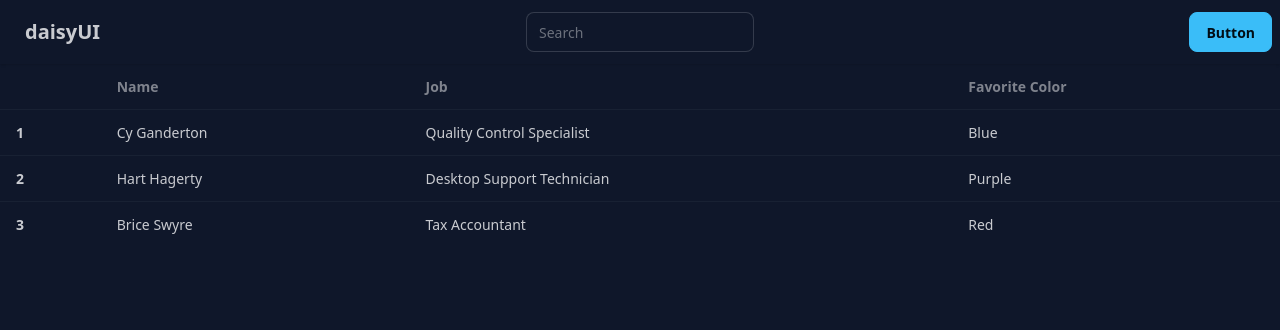
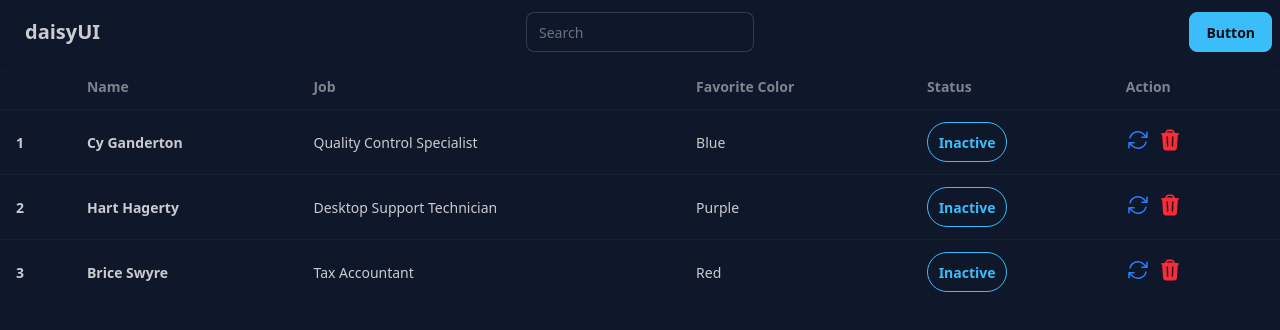
Before and after one commit to Affsyamf/crud1, a React (Vite) app: page / in a window 1280 px wide. Shown: the top 330 px of the page. Built offline with nearby package versions, Linux system fonts and the light colour scheme.

Commit message:
icon action

```diff
--- a/package.json
+++ b/package.json
@@ -10,6 +10,7 @@
     "preview": "vite preview"
   },
   "dependencies": {
+    "@heroicons/react": "^2.2.0",
     "@tailwindcss/vite": "^4.1.14",
     "react": "^19.1.1",
     "react-dom": "^19.1.1",
--- a/src/components/TableList.jsx
+++ b/src/components/TableList.jsx
@@ -1,4 +1,27 @@
+import { ArrowPathIcon, TrashIcon } from '@heroicons/react/24/solid'
+
 export default function TableList() {
+
+    const clients = [{
+        id: 1,
+        name: "Cy Ganderton",
+        job: "Quality Control Specialist",
+        favoriteColor: "Blue"
+    },
+    {
+    id: 2,
+        name: "Hart Hagerty",
+        job: "Desktop Support Technician",
+        favoriteColor: "Purple"
+    },
+    {
+    id: 3,
+        name: "Brice Swyre",
+        job: "Tax Accountant",
+        favoriteColor: "Red"
+    }
+]
+
     return (
         <>
         <div className="overflow-x-auto">
@@ -10,30 +33,36 @@ export default function TableList() {
         <th>Name</th>
         <th>Job</th>
         <th>Favorite Color</th>
+        <th>Status</th>
+        <th>Action</th>
       </tr>
     </thead>
-    <tbody>
+    <tbody className="hover">
       {/* row 1 */}
-      <tr className="hover:bg-base-300">
-        <th>1</th>
-        <td>Cy Ganderton</td>
-        <td>Quality Control Specialist</td>
-        <td>Blue</td>
+
+      {clients.map((client) => (
+        <tr key={client.id} className="hover:bg-base-300">
+        <th> {client.id} </th>
+        <th>{client.name}</th>
+        <td>{client.job}</td>
+        <td>{client.favoriteColor}</td>
+        <td>
+            <button className={`btn rounded-full w-20 ${client.isactive ? 'btn-primary' : 'btn-outline btn-primary'}`}>
+            {client.isactive ? 'Active' : 'Inactive'}
+            </button>
+        </td>
+        <td>
+            <button>
+            <ArrowPathIcon  className="h-6 w-6 text-blue-500 hover:text-blue-700" />
+            </button>
+            <button>
+            <TrashIcon  className="h-6 w-6 mx-2 text-red-500 hover:text-red-700" />
+            </button>
+        </td>
       </tr>
-      {/* row 2 */}
-      <tr className="hover:bg-base-300">
-        <th>2</th>
-        <td>Hart Hagerty</td>
-        <td>Desktop Support Technician</td>
-        <td>Purple</td>
-      </tr>
-      {/* row 3 */}
-      <tr className="hover:bg-base-300">
-        <th>3</th>
-        <td>Brice Swyre</td>
-        <td>Tax Accountant</td>
-        <td>Red</td>
-      </tr>
+      ))}
+
+
     </tbody>
   </table>
 </div>
```
Also changed, not shown: 1 other file (tests, documents, lock files or other folders).
